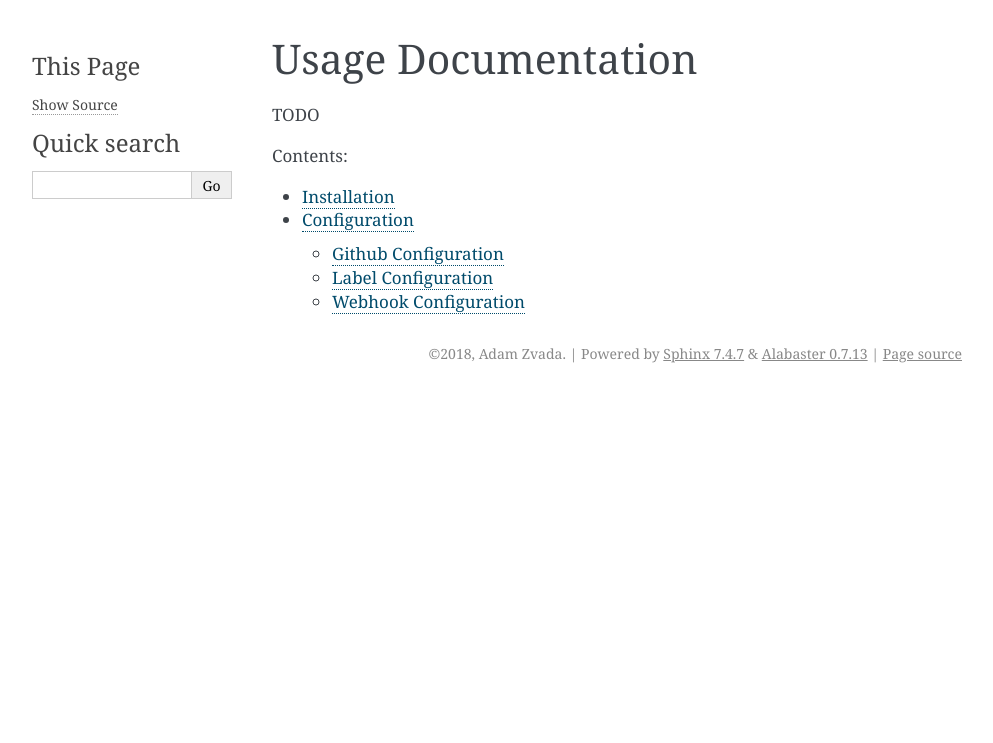
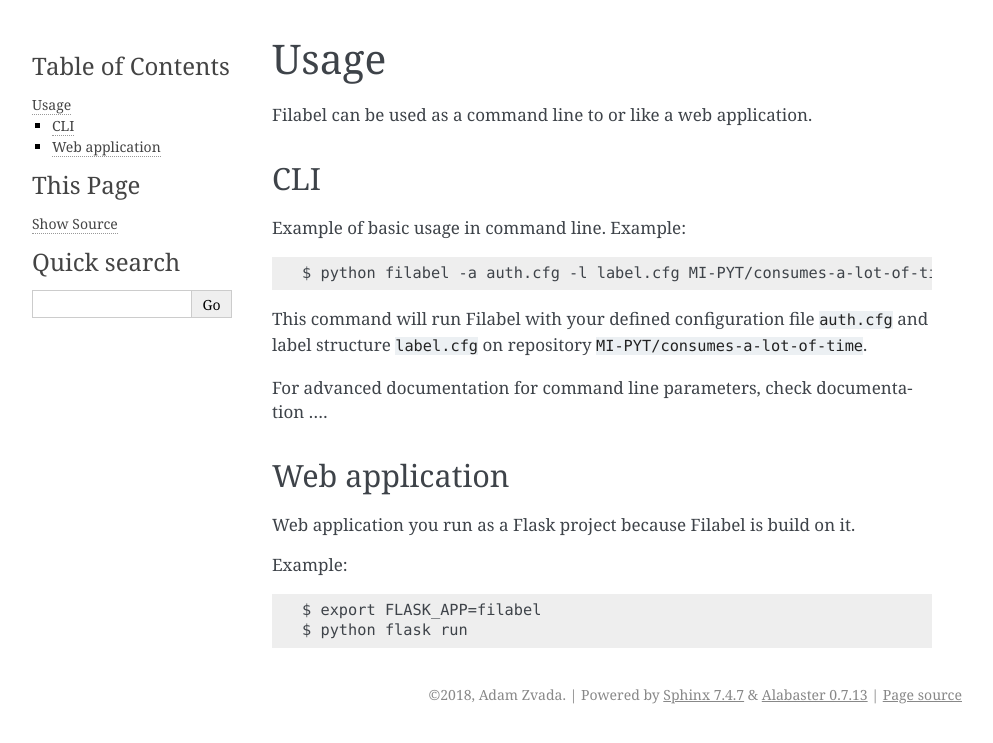
Before and after one commit to zvadaadam/filabel, a Sphinx documentation site: the page built from docs/filabel_doc/usage/usage.rst, in a window 1280 px wide. Shown: the top 743 px of the page, without its empty margins (148-1141 px from the left). Built offline with Sphinx 7.4.7, drawn with Linux system fonts in a browser that asks for light colours.

Commit message:
docs updated

```diff
--- a/docs/filabel_doc/usage/configuration.rst
+++ b/docs/filabel_doc/usage/configuration.rst
@@ -16,6 +16,10 @@ Example::
    token = <GITHUB_TOKEN>
 
 WARNING: Be sure you keep your token private!
+
+Export also the token to environment variable.
+Example::
+    $ export GH_TOKEN=<GITHUB_TOKEN>
 
 
 .. _label-conf-ref:
@@ -58,4 +62,4 @@ Example::
 The ``auth.cfg`` and ``label.cfg`` has to be stored in ``FILABEL_CONFIG`` enviroment variable for filabel to properly function.
 Example::
 
-    export FILABEL_CONFIG = "/path/to/auth.cfg:/path/to/label.cfg"
+    $ export FILABEL_CONFIG = "/path/to/auth.cfg:/path/to/label.cfg"
--- a/docs/filabel_doc/usage/usage.rst
+++ b/docs/filabel_doc/usage/usage.rst
@@ -1,11 +1,26 @@
-Usage Documentation
-===================
+Usage
+=====
 
-TODO
+Filabel can be used as a command line to or like a web application.
 
-.. toctree::
-    :maxdepth: 2
-    :caption: Contents:
+CLI
+---
 
-    installation
-    configuration
+Example of basic usage in command line.
+Example::
+
+    $ python filabel -a auth.cfg -l label.cfg MI-PYT/consumes-a-lot-of-time
+
+This command will run Filabel with your defined configuration file ``auth.cfg`` and label structure ``label.cfg`` on repository ``MI-PYT/consumes-a-lot-of-time``.
+
+For advanced documentation for command line parameters, check documentation ....
+
+Web application
+---------------
+
+Web application you run as a Flask project because Filabel is build on it.
+
+Example::
+
+    $ export FLASK_APP=filabel
+    $ python flask run
--- a/docs/index.rst
+++ b/docs/index.rst
@@ -20,7 +20,7 @@ Contents
    :maxdepth: 2
    :caption: Contents:
 
-   filabel_doc/usage/usage
+   filabel_doc/usage/index
    filabel_doc/module/module
 
 
```
Also changed, not shown: docs/filabel_doc/usage/example.rst (added, +107 -0 lines), docs/filabel_doc/usage/index.rst (added, +13 -0 lines), docs/fixture/labels.example.cfg (added, +10 -0 lines), docs/filabel_doc/usage/installation.rst (line endings or trailing spaces), test.py (added).
